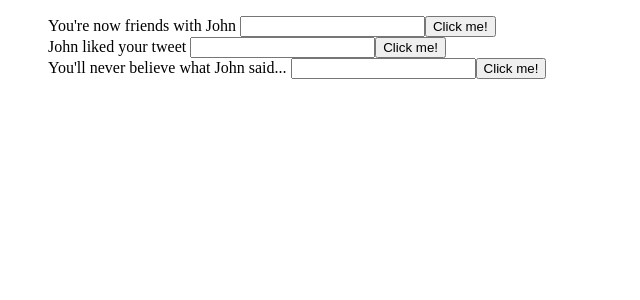
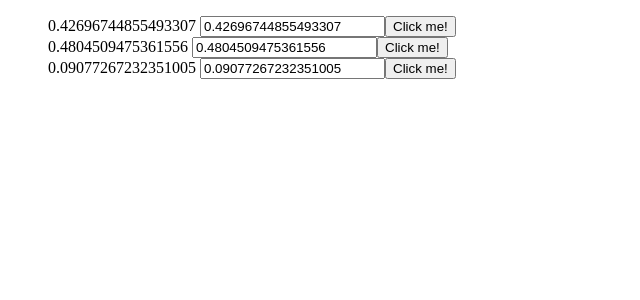
Before and after one commit to johnlindquist/angular2-fundamentals, an Angular app: page / in a window 1280 px wide. Shown: the top 300 px of the page, without its empty margins (0-640 px from the left). Built offline with nearby package versions, Linux system fonts and the light colour scheme.

Commit message:
adding ngmodel

```diff
--- a/src/app/simple-form/simple-form.component.ts
+++ b/src/app/simple-form/simple-form.component.ts
@@ -4,7 +4,7 @@
   selector: 'app-simple-form',
   template: `<div>
 {{message}}
-<input #myInput type="text">
+<input #myInput type="text" [(ngModel)]="message">
 <button (click)="onClick($event, myInput.value)">Click me!</button>
 
 </div>`,
@@ -19,7 +19,9 @@
     console.log(value);
   }
 
-  constructor() { }
+  constructor() {
+    setInterval(()=> this.message = Math.random().toString(), 2500);
+  }
 
   ngOnInit() {
   }
```
